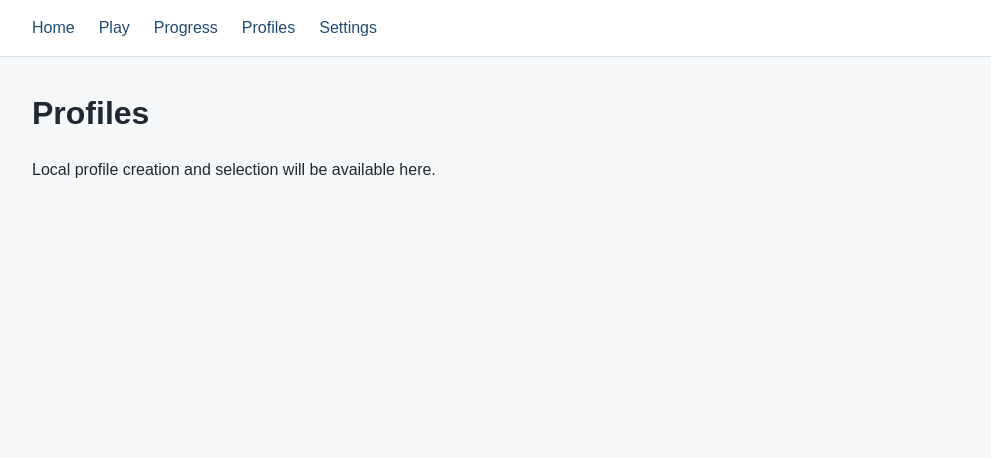
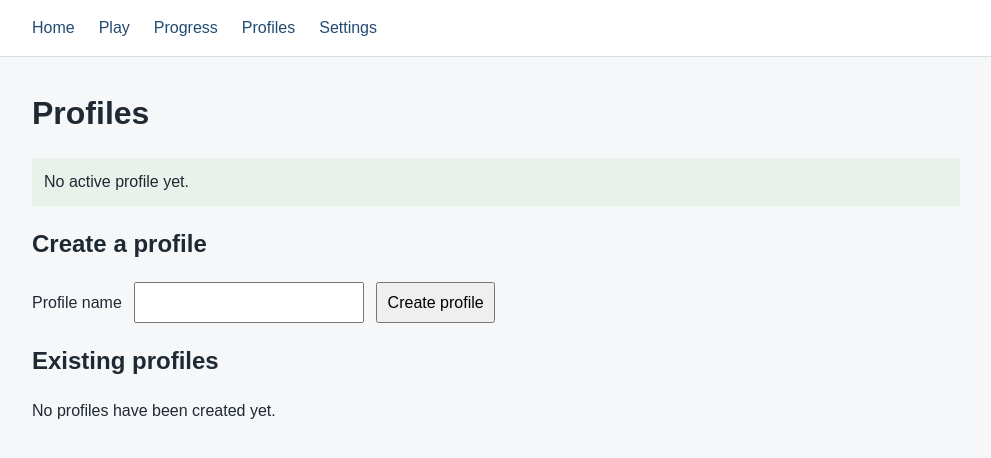
Before and after one commit to Andro-HM/TypeQuest, a Flask app: page /profiles in a window 1280 px wide. Shown: the top 458 px of the page, without its empty margins (144-1135 px from the left). Run offline with Flask 3, Linux system fonts and the light colour scheme; data comes from the database, SQL or seed files in the repository.

Commit message:
feat: add SQLite profile creation and selection

```diff
--- a/app.py
+++ b/app.py
@@ -1,7 +1,30 @@
-from flask import Flask, render_template
+import sqlite3
+from pathlib import Path
+
+from flask import Flask, redirect, render_template, request, url_for
+
+from database import (
+    create_profile,
+    get_active_profile,
+    initialize_database,
+    list_profiles,
+    select_profile,
+)
 
 
 app = Flask(__name__)
+DATABASE_PATH = Path(app.instance_path) / "typequest.sqlite3"
+initialize_database(DATABASE_PATH)
+
+
+def profile_page(error=None, entered_name=""):
+    return render_template(
+        "profiles.html",
+        profiles=list_profiles(DATABASE_PATH),
+        active_profile=get_active_profile(DATABASE_PATH),
+        error=error,
+        entered_name=entered_name,
+    )
 
 
 @app.route("/")
@@ -21,7 +44,29 @@ def progress():
 
 @app.route("/profiles")
 def profiles():
-    return render_template("profiles.html")
+    return profile_page()
+
+
+@app.route("/profiles/create", methods=["POST"])
+def create_profile_route():
+    name = request.form.get("name", "")
+    try:
+        create_profile(DATABASE_PATH, name)
+    except ValueError as error:
+        return profile_page(error=str(error), entered_name=name), 400
+    except sqlite3.IntegrityError:
+        return profile_page(
+            error="A profile with this name already exists.", entered_name=name
+        ), 400
+    return redirect(url_for("profiles"))
+
+
+@app.route("/profiles/select", methods=["POST"])
+def select_profile_route():
+    profile_id = request.form.get("profile_id", type=int)
+    if profile_id is None or not select_profile(DATABASE_PATH, profile_id):
+        return profile_page(error="Select an existing profile."), 400
+    return redirect(url_for("profiles"))
 
 
 @app.route("/settings")
--- /dev/null
+++ b/database.py
@@ -0,0 +1,97 @@
+import sqlite3
+from pathlib import Path
+
+
+SCHEMA_PATH = Path(__file__).with_name("schema.sql")
+SCHEMA_VERSION = 1
+
+
+def get_connection(database_path):
+    connection = sqlite3.connect(database_path)
+    connection.row_factory = sqlite3.Row
+    connection.execute("PRAGMA foreign_keys = ON")
+    return connection
+
+
+def initialize_database(database_path):
+    database_path = Path(database_path)
+    database_path.parent.mkdir(parents=True, exist_ok=True)
+
+    connection = get_connection(database_path)
+    try:
+        version = connection.execute("PRAGMA user_version").fetchone()[0]
+        if version == 0:
+            schema = SCHEMA_PATH.read_text(encoding="utf-8")
+            connection.executescript(schema)
+        elif version != SCHEMA_VERSION:
+            raise RuntimeError(f"Unsupported database version: {version}")
+    finally:
+        connection.close()
+
+
+def list_profiles(database_path):
+    connection = get_connection(database_path)
+    try:
+        return connection.execute(
+            "SELECT id, name, created_at FROM profiles ORDER BY name_key"
+        ).fetchall()
+    finally:
+        connection.close()
+
+
+def get_active_profile(database_path):
+    connection = get_connection(database_path)
+    try:
+        return connection.execute(
+            """
+            SELECT profiles.id, profiles.name, profiles.created_at
+            FROM app_settings
+            JOIN profiles ON profiles.id = app_settings.active_profile_id
+            WHERE app_settings.id = 1
+            """
+        ).fetchone()
+    finally:
+        connection.close()
+
+
+def create_profile(database_path, name):
+    clean_name = name.strip()
+    if not clean_name:
+        raise ValueError("Enter a profile name.")
+    if len(clean_name) > 24:
+        raise ValueError("Profile names must be 24 characters or fewer.")
+
+    # SQLite's NOCASE comparison covers ASCII only, so use Python's casefold.
+    name_key = clean_name.casefold()
+    connection = get_connection(database_path)
+    try:
+        with connection:
+            cursor = connection.execute(
+                "INSERT INTO profiles (name, name_key) VALUES (?, ?)",
+                (clean_name, name_key),
+            )
+            connection.execute(
+                "UPDATE app_settings SET active_profile_id = ? WHERE id = 1",
+                (cursor.lastrowid,),
+            )
+        return cursor.lastrowid
+    finally:
+        connection.close()
+
+
+def select_profile(database_path, profile_id):
+    connection = get_connection(database_path)
+    try:
+        with connection:
+            cursor = connection.execute(
+                """
+                UPDATE app_settings
+                SET active_profile_id = ?
+                WHERE id = 1
+                  AND EXISTS (SELECT 1 FROM profiles WHERE id = ?)
+                """,
+                (profile_id, profile_id),
+            )
+        return cursor.rowcount == 1
+    finally:
+        connection.close()
--- /dev/null
+++ b/schema.sql
@@ -0,0 +1,15 @@
+CREATE TABLE IF NOT EXISTS profiles (
+    id INTEGER PRIMARY KEY,
+    name TEXT NOT NULL CHECK (length(name) BETWEEN 1 AND 24),
+    name_key TEXT NOT NULL UNIQUE,
+    created_at TEXT NOT NULL DEFAULT CURRENT_TIMESTAMP
+);
+
+CREATE TABLE IF NOT EXISTS app_settings (
+    id INTEGER PRIMARY KEY CHECK (id = 1),
+    active_profile_id INTEGER REFERENCES profiles(id) ON DELETE SET NULL
+);
+
+INSERT OR IGNORE INTO app_settings (id, active_profile_id) VALUES (1, NULL);
+
+PRAGMA user_version = 1;
--- a/static/css/app.css
+++ b/static/css/app.css
@@ -43,3 +43,40 @@ body {
 h1 {
   margin-top: 0;
 }
+
+form {
+  display: flex;
+  flex-wrap: wrap;
+  align-items: center;
+  gap: 0.75rem;
+}
+
+input,
+button {
+  font: inherit;
+  padding: 0.4rem 0.6rem;
+}
+
+button {
+  cursor: pointer;
+}
+
+.active-profile {
+  padding: 0.75rem;
+  background: #e8f2eb;
+}
+
+.form-error {
+  color: #a32121;
+}
+
+.profile-list {
+  padding-left: 1.25rem;
+}
+
+.profile-list li {
+  display: flex;
+  align-items: center;
+  gap: 1rem;
+  margin-bottom: 0.75rem;
+}
--- a/templates/profiles.html
+++ b/templates/profiles.html
@@ -4,5 +4,41 @@
 
 {% block content %}
   <h1>Profiles</h1>
-  <p>Local profile creation and selection will be available here.</p>
+
+  {% if active_profile %}
+    <p class="active-profile">Active profile: <strong>{{ active_profile["name"] }}</strong></p>
+  {% else %}
+    <p class="active-profile">No active profile yet.</p>
+  {% endif %}
+
+  <h2>Create a profile</h2>
+  {% if error %}
+    <p class="form-error" role="alert">{{ error }}</p>
+  {% endif %}
+  <form action="{{ url_for('create_profile_route') }}" method="post">
+    <label for="profile-name">Profile name</label>
+    <input id="profile-name" name="name" type="text" maxlength="24" value="{{ entered_name }}" required>
+    <button type="submit">Create profile</button>
+  </form>
+
+  <h2>Existing profiles</h2>
+  {% if profiles %}
+    <ul class="profile-list">
+      {% for profile in profiles %}
+        <li>
+          <span>{{ profile["name"] }}</span>
+          {% if active_profile and profile["id"] == active_profile["id"] %}
+            <strong>Active</strong>
+          {% else %}
+            <form action="{{ url_for('select_profile_route') }}" method="post">
+              <input type="hidden" name="profile_id" value="{{ profile['id'] }}">
+              <button type="submit">Select</button>
+            </form>
+          {% endif %}
+        </li>
+      {% endfor %}
+    </ul>
+  {% else %}
+    <p>No profiles have been created yet.</p>
+  {% endif %}
 {% endblock %}
```
